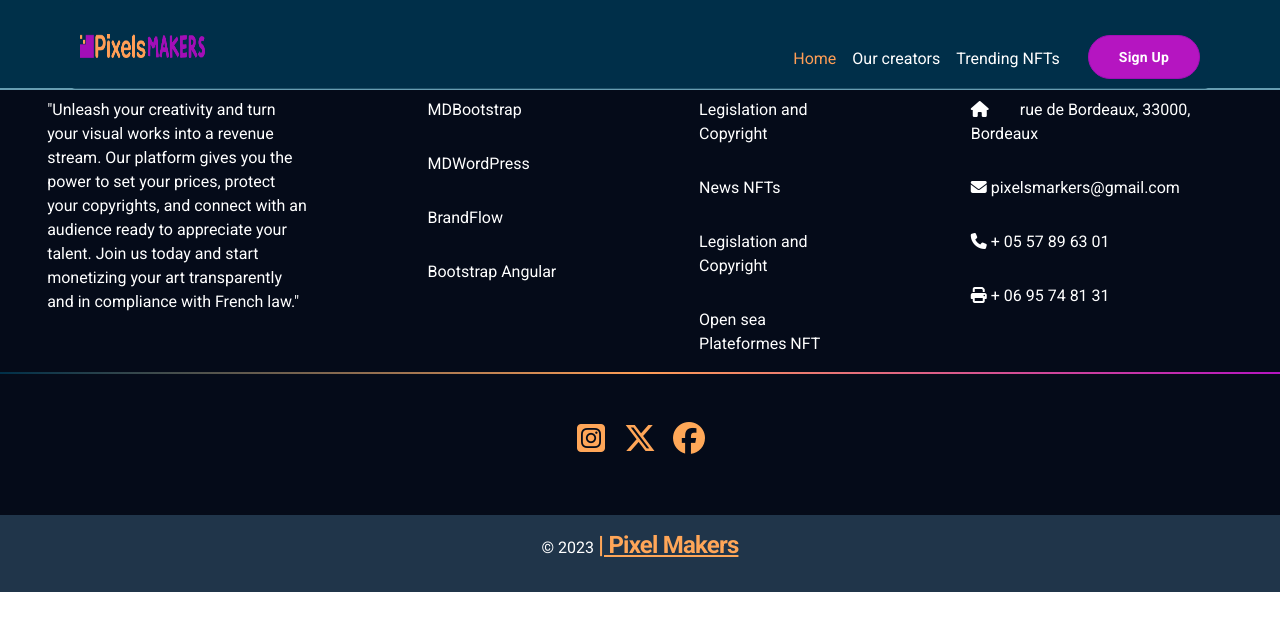
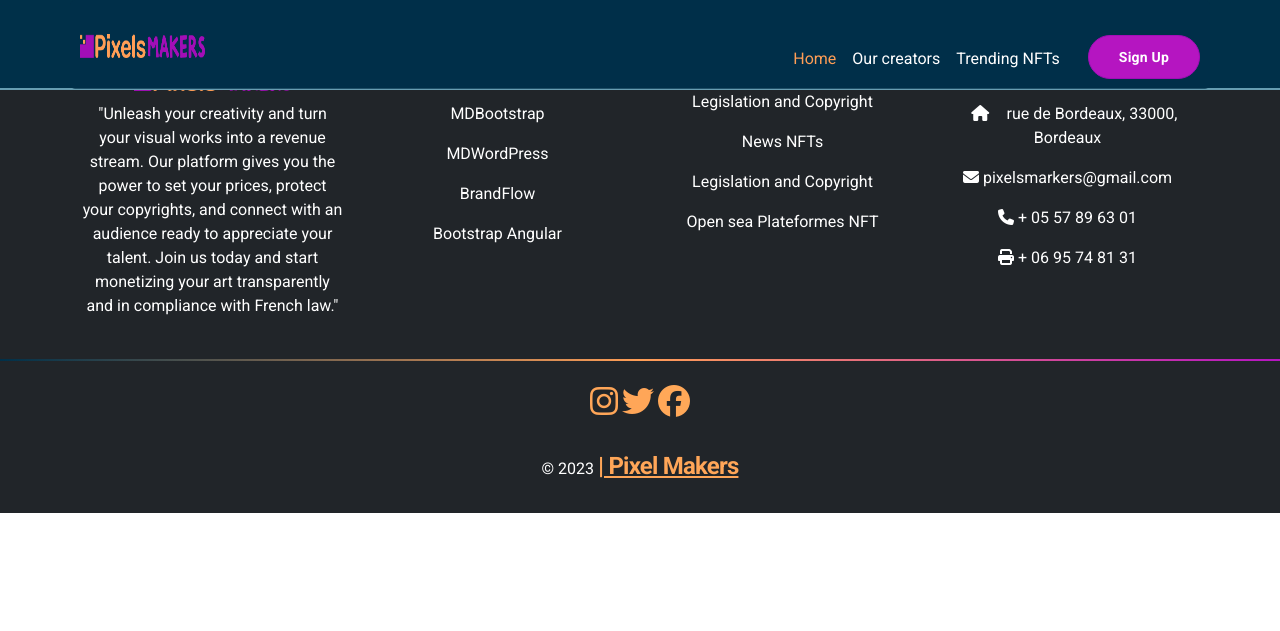
Before and after one commit to Tomasspit2/NFT-project, a Symfony app: template templates/base.html.twig in a window 1280 px wide. Shown: the top 631 px of the page. Run offline with Twig, Linux system fonts and the light colour scheme; the template is opened without the code that fills it, so the values that code supplies are empty; some libraries are stand-ins or nearby versions.

Commit message:
...add env.

```diff
--- a/public/css/footer.css
+++ b/public/css/footer.css
@@ -4,6 +4,7 @@
 footer {
     background-color: #050B19;
     color: white;
+    padding-top: 50px;
 }
 
 .title-orange {
@@ -27,8 +28,8 @@ footer {
 }
 
 /*paragraph du footer*/
-p {
-    margin-top: 30px;
+.p-footer {
+    margin-top: 1px;
     margin-bottom: 1rem;
     padding-left: 20px;
     padding-right: 20px;
@@ -47,8 +48,10 @@ p {
     background: rgb(0,48,73);
     background: linear-gradient(90deg, rgba(0,48,73,1) 0%, rgba(255,158,86,1) 50%, rgba(181,21,193,1) 100%);
     height: 2px;
+    margin-top: 25px;
 }
 .fa-brands {
     width: 45px;
     height: 45px;
+    margin: 25px 20px 25px 20px;
 }
--- a/templates/_includes/footer.html.twig
+++ b/templates/_includes/footer.html.twig
@@ -1,115 +1,81 @@
-<!-- Remove the container if you want to extend the Footer to full width. -->
+<!-- End of .container -->
 
-    <!-- Footer -->
-    <footer class="mx-0 px-0 text-lg-start text-white container-fluid">
-        <!-- Grid container -->
-        <div class="py-4 pb-0">
+<!--MEDIA QUERIES-->
+<footer class="bg-dark text-white">
+    <div class="container">
+        <div class="row">
+
             <!-- Section: Links -->
-            <section>
-                <!--Grid row-->
-                <div class="row">
-                    <!-- Grid column -->
-                    <div class="col-md-3 col-lg-3 col-xl-3 mx-auto mt-3">
-                        <h6 class="title-orange text-justify">
-                            <a class="navbar-brand" href="#"><img src="{{ asset('images/LogoCouleurExoNFT.png') }}" alt="Logo Pixel-Makers">
-                            </a>
-
+            <div class="col-md-12 col-lg-3 col-xl-3 mt-3">
+                <h6 class="title-orange text-center">
+                    <a class="navbar-brand" href="#"><img src="{{ asset('images/LogoCouleurExoNFT.png') }}" alt="Logo Pixel-Makers"></a>
                 </h6>
-                        <p class="mr-2 ml-2">
-                            "Unleash your creativity and turn your visual works into a revenue stream.
-                            Our platform gives you the power to set your prices,
-                            protect your copyrights, and connect with an audience
-                            ready to appreciate your talent. Join us today and start
-                            monetizing your art transparently and in compliance with
-                            French law."
+                <p class="text-center">
+                    "Unleash your creativity and turn your visual works into a revenue stream. Our platform gives you the power to set your prices, protect your copyrights, and connect with an audience ready to appreciate your talent. Join us today and start monetizing your art transparently and in compliance with French law."
                 </p>
             </div>
 
             <!-- Grid column -->
-                    <div class="col-md-2 col-lg-2 col-xl-2 mx-auto mt-3">
-                        <h6 class="title-orange">Ours Creators</h6>
-                        <p>
+            <div class="col-md-12 col-lg-3 col-xl-3 mt-3">
+                <h6 class="title-orange text-center">Ours Creators</h6>
+                <p class="text-center">
                     <a class="text-white sub-sections">MDBootstrap</a>
                 </p>
-                        <p>
+                <p class="text-center">
                     <a class="text-white sub-sections">MDWordPress</a>
                 </p>
-                        <p>
+                <p class="text-center">
                     <a class="text-white sub-sections">BrandFlow</a>
                 </p>
-                        <p>
+                <p class="text-center">
                     <a class="text-white sub-sections">Bootstrap Angular</a>
                 </p>
             </div>
 
             <!-- Grid column -->
-                    <div class="col-md-3 col-lg-2 col-xl-2 mx-auto mt-3">
-                        <h6 class="title-orange">Trending NFTs</h6>
-                        <p>
+            <div class="col-md-12 col-lg-3 col-xl-3 mt-1">
+                <h6 class="title-orange text-center">Trending NFTs</h6>
+                <p class="text-center p-footer">
                     <a class="text-white sub-sections">Legislation and Copyright</a>
                 </p>
-                        <p>
+                <p class="text-center">
                     <a class="text-white sub-sections">News NFTs</a>
                 </p>
-                        <p>
+                <p class="text-center">
                     <a class="text-white sub-sections">Legislation and Copyright</a>
                 </p>
-                        <p>
-                            <a class="text-white sub-sections">Open sea Plateformes NFT </a>
+                <p class="text-center">
+                    <a class="text-white sub-sections">Open sea Plateformes NFT</a>
                 </p>
             </div>
 
             <!-- Grid column -->
-                    <div class="col-md-4 col-lg-3 col-xl-3 mx-auto mt-3">
-                        <h6 class="title-orange">Contact</h6>
-                        <p><i class="fas fa-home mr-3 icons"></i> rue de Bordeaux, 33000, Bordeaux</p>
-                        <p><i class="fas fa-envelope mr-3"></i> pixelsmarkers@gmail.com</p>
-                        <p><i class="fas fa-phone mr-3"></i> + 05 57 89 63 01</p>
-                        <p><i class="fas fa-print mr-3"></i> + 06 95 74 81 31</p>
+            <div class="col-md-12 col-lg-3 col-xl-3 mt-3">
+                <h6 class="title-orange text-center">Contact</h6>
+                <p class="text-center"><i class="fas fa-home mr-2 icons"></i> rue de Bordeaux, 33000, Bordeaux</p>
+                <p class="text-center"><i class="fas fa-envelope mr-2"></i> pixelsmarkers@gmail.com</p>
+                <p class="text-center"><i class="fas fa-phone mr-2"></i> + 05 57 89 63 01</p>
+                <p class="text-center"><i class="fas fa-print mr-2"></i> + 06 95 74 81 31</p>
             </div>
-                    <!-- Grid column -->
         </div>
-                <!--Grid row-->
-            </section>
-            <!-- Section: Links -->
+    </div>
 
     <div class="separation-line"> </div>
 
-            <div class="d-flex p-0 m-0 justify-content-center">
-                <!-- Icons social media -->
-                <div class="col-md-5 col-lg-4 ml-lg-0 text-center m-5">
-                    <!-- Instagram -->
-                    <a ><i class="fa-brands fa-2x fa-square-instagram" style="color: #ffa658;"></i></a>
-
-                    <!-- Twitter -->
-                    <a ><i class="fa-brands fa-2x fa-x-twitter" style="color: #ffa658;"></i></a>
-
-                    <!-- Facebook -->
-                    <a><i class="fa-brands fa-2x fa-facebook" style="color: #ffa858;"></i></a>
+    <div class="d-flex justify-content-center justify-content-between">
+        <div class="col-12 text-center mt-4">
+            <a href="#"><i class="fab fa-instagram fa-2x" style="color: #ffa658;"></i></a>
+            <a href="#"><i class="fab fa-twitter fa-2x" style="color: #ffa658;"></i></a>
+            <a href="#"><i class="fab fa-facebook fa-2x" style="color: #ffa858;"></i></a>
         </div>
     </div>
 
     <!-- Section: Copyright -->
-            <section class="py-3 pt-0 copyright text-center p-4 ">
-                <div class="align-items-center justify-content-center d-flex">
-                    <!-- Grid column -->
-                    <div class="col-md-7 col-lg-8 text-center text-md-start">
-                        <!-- Copyright -->
-                        <div class="p-3 text-md-center">
+    <section class="py-3 text-center">
+        <div class="p-3">
             © 2023
-                            <a class="title-orange" href="https://mdbootstrap.com/"
-                            >| Pixel Makers</a
-                            >
-                        </div>
-                        <!-- Copyright -->
-                    </div>
-
+            <a class="title-orange" href="https://mdbootstrap.com/">| Pixel Makers</a>
         </div>
     </section>
     <!-- Section: Copyright -->
-        </div>
-        <!-- Grid container -->
 </footer>
-    <!-- Footer -->
-
-<!-- End of .container -->
```
Lines whose indentation alone changed are shown as unchanged.
